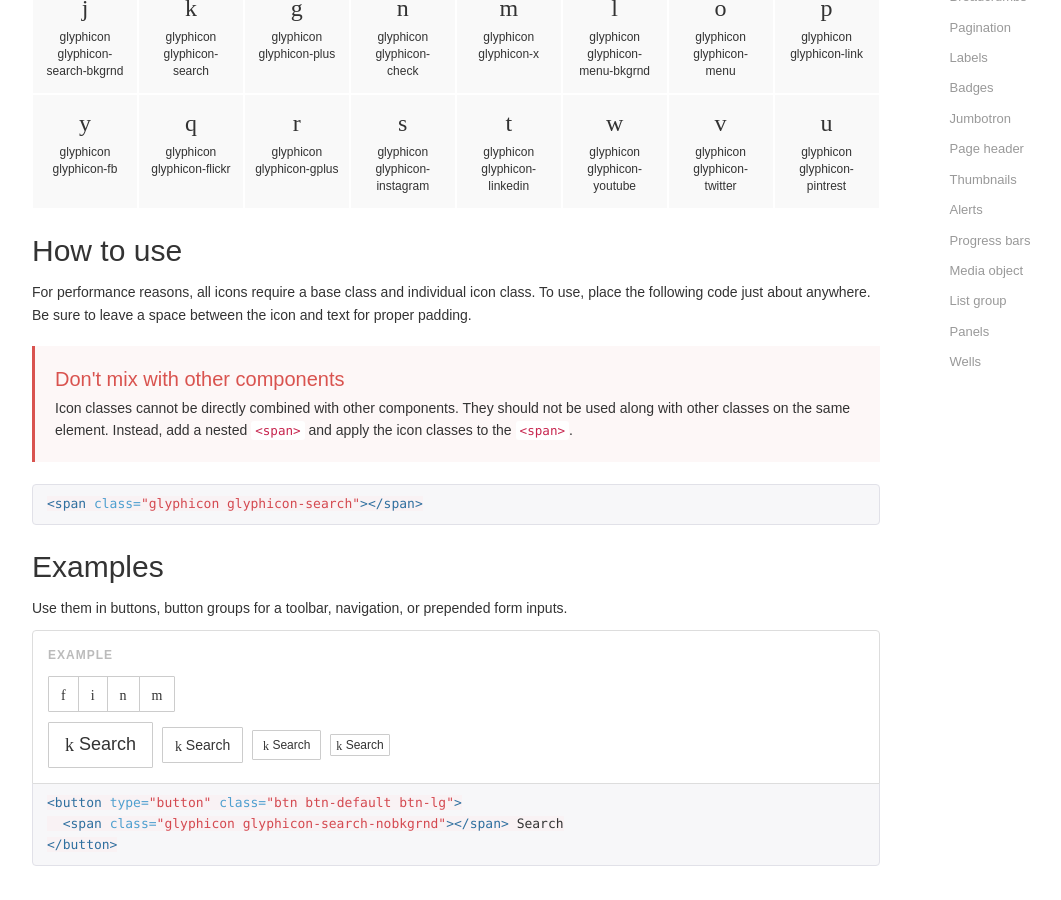
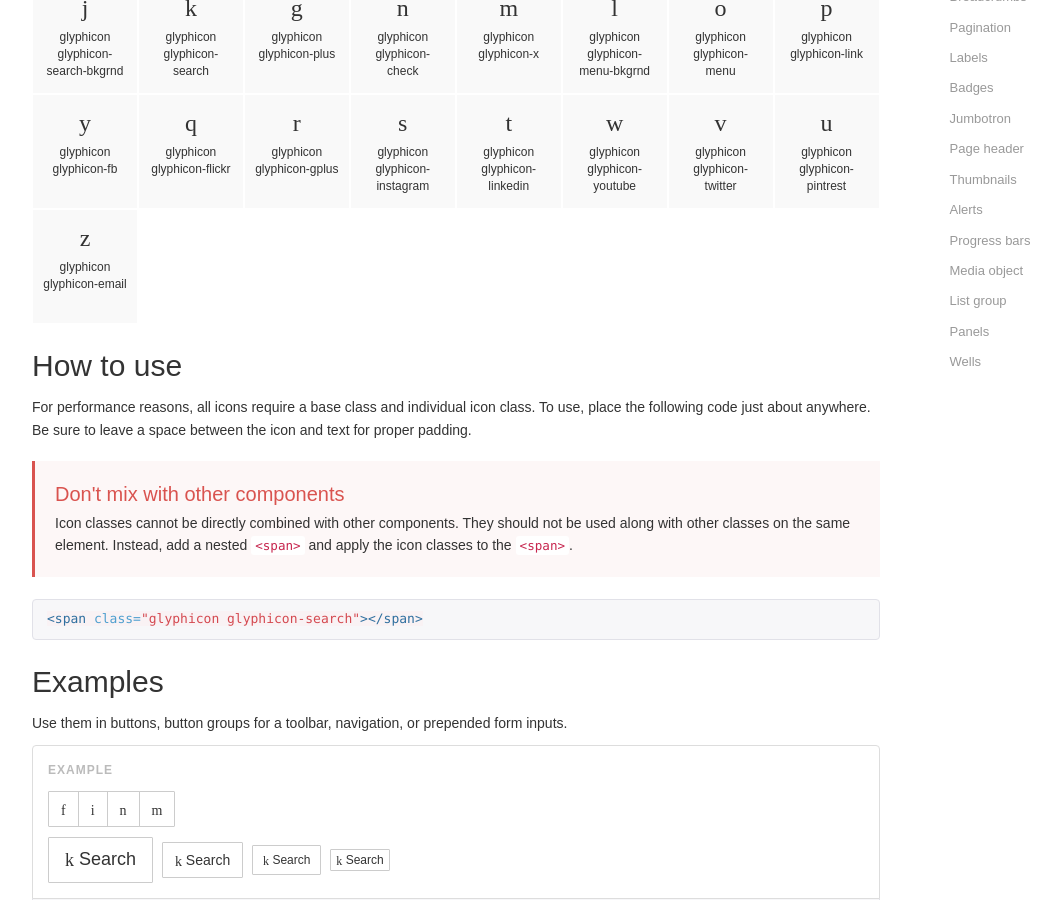
Before and after one commit to ncstate/ncstate-bootstrap, a Jekyll site: the page built from docs/components.html, in a window 1280 px wide and 900 px high, scrolled down 688 px. Shown: the whole window, without its empty margins (38-1099 px from the left). Built offline with Jekyll 4.4.1, drawn with Linux system fonts in a browser that asks for light colours; nearby versions of some CDN libraries; some web fonts are replaced; Markdown is read by kramdown in place of the engine named in the settings; comment, search, counter and statistics services are not loaded.

Commit message:
build glyphicons data

```diff
--- a/docs/_data/glyphicons.yml
+++ b/docs/_data/glyphicons.yml
@@ -25,3 +25,4 @@
 - glyphicon-youtube
 - glyphicon-twitter
 - glyphicon-pintrest
+- glyphicon-email
```
